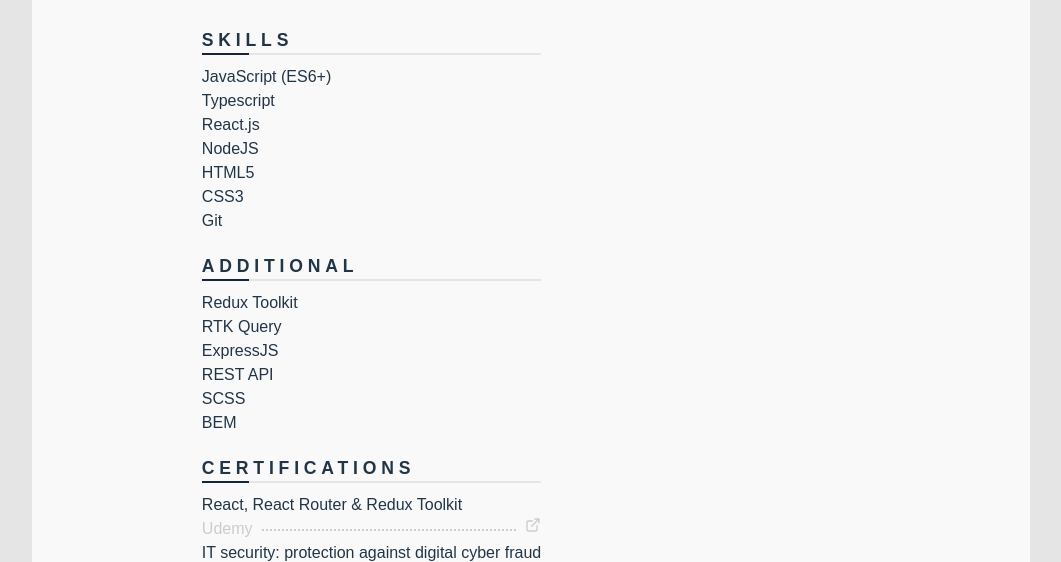
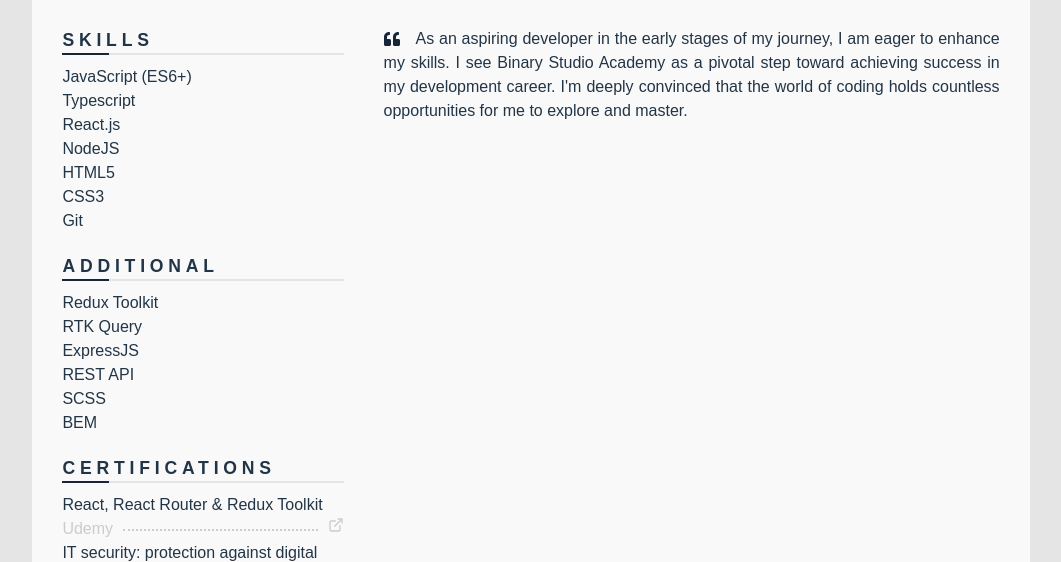
Before and after one commit to ToyLess78/homepage, a plain HTML site: page index.html in a window 1280 px wide. Shown: the part 152-714 px from the top of the page, without its empty margins (109-1170 px from the left). Drawn offline with Linux system fonts and the light colour scheme.

Commit message:
+ add custom intro block

```diff
--- a/index.html
+++ b/index.html
@@ -207,9 +207,18 @@
     <section class="container">
         <h2 class="hide-title">section</h2>
 
+
         <!--Intro block-->
         <article class="resume-block">
-
+            <h2 class="hide-title">intro</h2>
+            <span class="intro-icon-wrapper">
+            <svg class="intro-icon" xmlns="http://www.w3.org/2000/svg" viewBox="0 0 512 512"><path
+                    d="M464 256h-80v-64c0-35.3 28.7-64 64-64h8c13.3 0 24-10.7 24-24V56c0-13.3-10.7-24-24-24h-8c-88.4 0-160 71.6-160 160v240c0 26.5 21.5 48 48 48h128c26.5 0 48-21.5 48-48V304c0-26.5-21.5-48-48-48zm-288 0H96v-64c0-35.3 28.7-64 64-64h8c13.3 0 24-10.7 24-24V56c0-13.3-10.7-24-24-24h-8C71.6 32 0 103.6 0 192v240c0 26.5 21.5 48 48 48h128c26.5 0 48-21.5 48-48V304c0-26.5-21.5-48-48-48z"/>
+            </svg>
+                        </span>
+            <p class="intro-text">
+                As an aspiring developer in the early stages of my journey, I am eager to enhance my skills. I see Binary Studio Academy as a pivotal step toward achieving success in my development career. I'm deeply convinced that the world of coding holds countless opportunities for me to explore and master.
+            </p>
         </article>
 
         <!--Advancement timeline block-->
```
